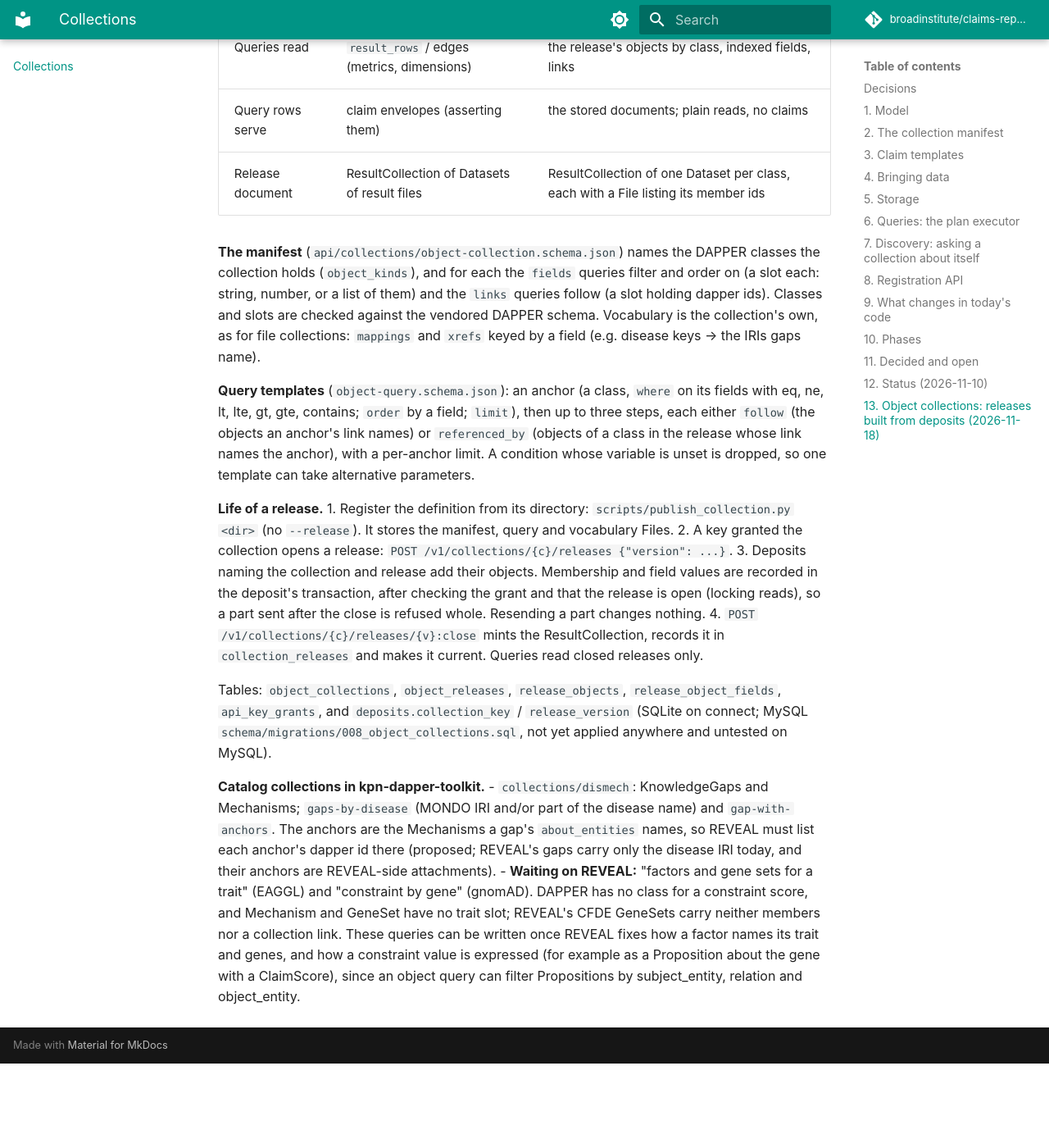
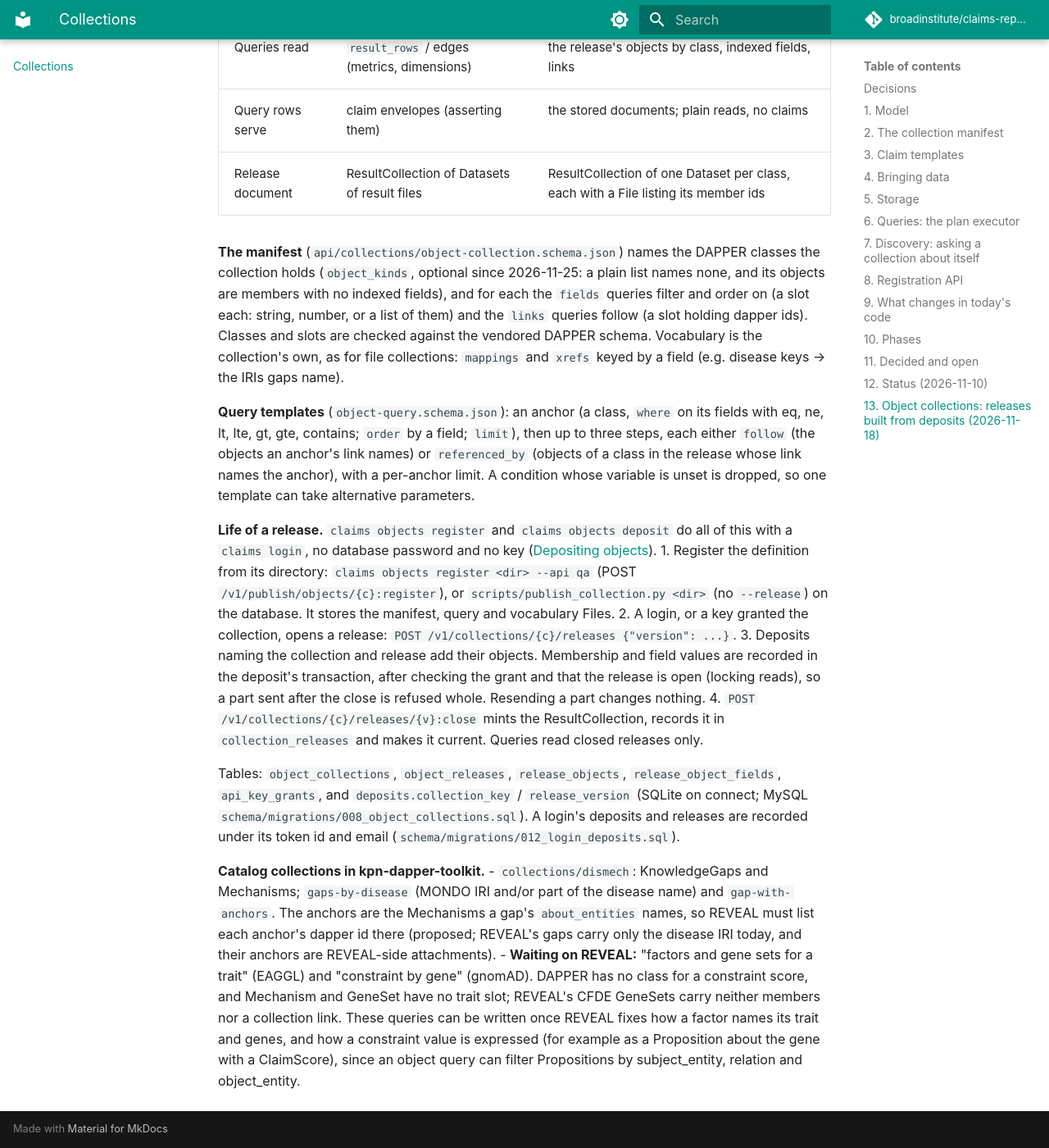
Before and after one commit to broadinstitute/claims-repository, an MkDocs documentation site: the page built from docs/collections.md, in a window 1280 px wide and 1400 px high, scrolled down 14217 px. Shown: the whole window at 82% size. Built offline with MkDocs 1.6.1 and Material for MkDocs 9.7.7, drawn with Linux system fonts in a browser that asks for light colours; comment, search, counter and statistics services are not loaded; before the commit the page ends 15514 px from its top, so only the background shows below that.

Commit message:
Docs and contract: depositing objects with a claims login
docs/depositing-objects.md: registering, depositing, limits and parts,
resuming, who is recorded and what is public, depositing with a key, and the
012 migration. Linked from collections.md section 13 and from
publishing-to-a-deployment.md, whose object-collection line now points to it.
api/openapi.yaml lists POST /v1/publish/objects/{collection}:register and the
key-or-login security of the deposit, open and close routes; deposited_by
takes a token id, and a login's public depositor is {kind: login, name:
claims login}.

Co-Authored-By: Claude Opus 5.5 <noreply@anthropic.com>
Claude-Session: https://claude.ai/code/session_01FRSD1qZKPNGonY572wMSmf

```diff
--- a/docs/collections.md
+++ b/docs/collections.md
@@ -547,7 +547,9 @@ from deposits:
 | Release document | ResultCollection of Datasets of result files | ResultCollection of one Dataset per class, each with a File listing its member ids |
 
 **The manifest** (`api/collections/object-collection.schema.json`) names the
-DAPPER classes the collection holds (`object_kinds`), and for each the
+DAPPER classes the collection holds (`object_kinds`, optional since
+2026-11-25: a plain list names none, and its objects are members with no
+indexed fields), and for each the
 `fields` queries filter and order on (a slot each: string, number, or a list
 of them) and the `links` queries follow (a slot holding dapper ids). Classes
 and slots are checked against the vendored DAPPER schema. Vocabulary is the
@@ -561,11 +563,14 @@ link names) or `referenced_by` (objects of a class in the release whose link
 names the anchor), with a per-anchor limit. A condition whose variable is
 unset is dropped, so one template can take alternative parameters.
 
-**Life of a release.**
-1. Register the definition from its directory:
-   `scripts/publish_collection.py <dir>` (no `--release`). It stores the
-   manifest, query and vocabulary Files.
-2. A key granted the collection opens a release:
+**Life of a release.** `claims objects register` and `claims objects deposit`
+do all of this with a `claims login`, no database password and no key
+([Depositing objects](depositing-objects.md)).
+1. Register the definition from its directory: `claims objects register <dir>
+   --api qa` (POST `/v1/publish/objects/{c}:register`), or
+   `scripts/publish_collection.py <dir>` (no `--release`) on the database. It
+   stores the manifest, query and vocabulary Files.
+2. A login, or a key granted the collection, opens a release:
    `POST /v1/collections/{c}/releases {"version": ...}`.
 3. Deposits naming the collection and release add their objects. Membership
    and field values are recorded in the deposit's transaction, after checking
@@ -577,8 +582,9 @@ unset is dropped, so one template can take alternative parameters.
 
 Tables: `object_collections`, `object_releases`, `release_objects`,
 `release_object_fields`, `api_key_grants`, and `deposits.collection_key` /
-`release_version` (SQLite on connect; MySQL `schema/migrations/008_object_collections.sql`,
-not yet applied anywhere and untested on MySQL).
+`release_version` (SQLite on connect; MySQL `schema/migrations/008_object_collections.sql`).
+A login's deposits and releases are recorded under its token id and email
+(`schema/migrations/012_login_deposits.sql`).
 
 **Catalog collections in kpn-dapper-toolkit.**
 - `collections/dismech`: KnowledgeGaps and Mechanisms; `gaps-by-disease`
--- a/mkdocs.yml
+++ b/mkdocs.yml
@@ -17,6 +17,7 @@ nav:
   - Publishing a PIGEAN run: publishing-a-pigean-run.md
   - CLI login: cli-login.md
   - Publishing to a deployed service: publishing-to-a-deployment.md
+  - Depositing objects: depositing-objects.md
   - Query performance: query-performance.md
   - Method modules: method-modules.md
   - Graph-query contract design: query-graph-design.md
```
Also changed, not shown: docs/depositing-objects.md (added, +118 -0 lines), docs/publishing-to-a-deployment.md (+2 -1 lines), 3 other files.
